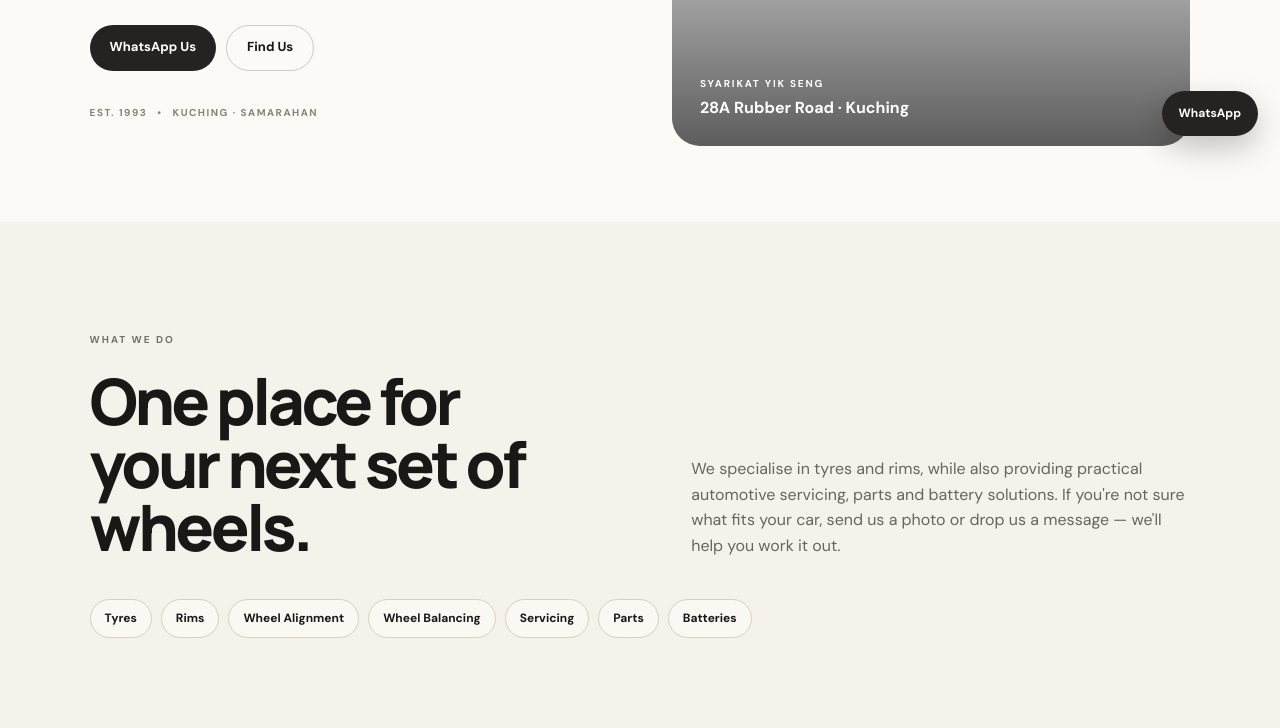
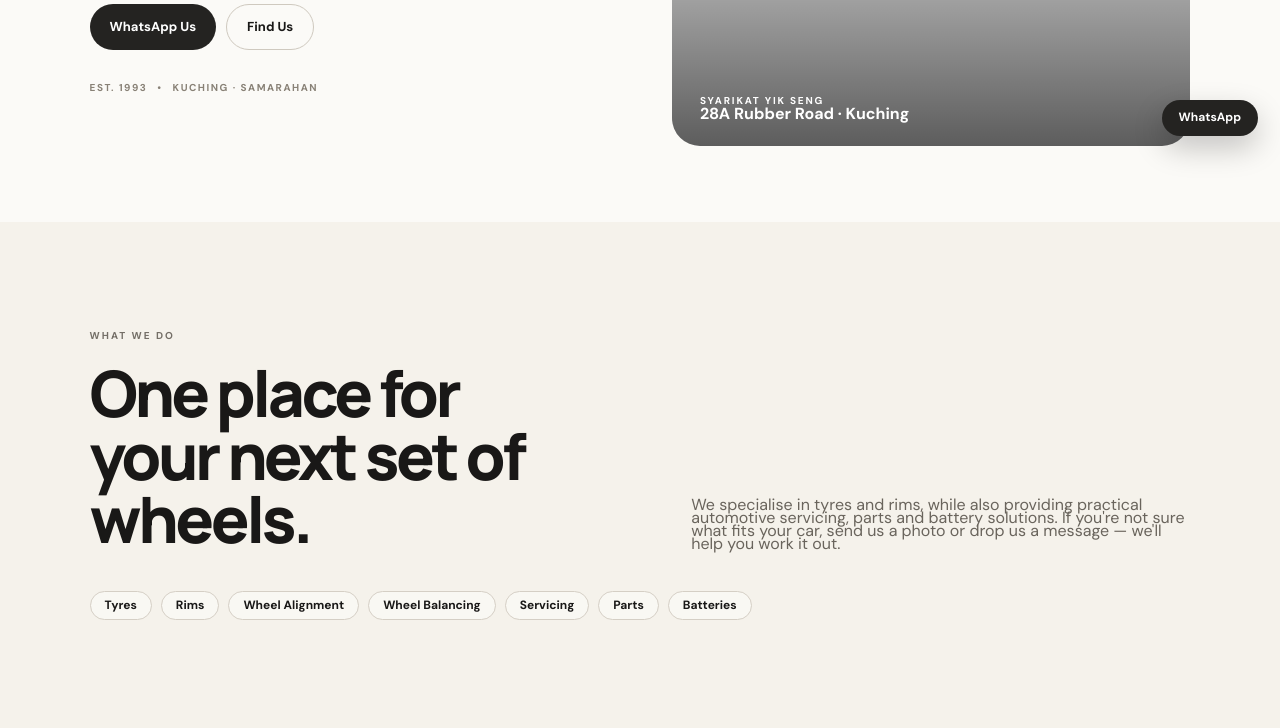
Before and after one commit to syktyikseng/Syarikat-Yik-Seng.v2, a plain HTML site: page index.html in a window 1280 px wide. Shown: the part 642-1370 px from the top of the page. Drawn offline with Linux system fonts and the light colour scheme.

Commit message:
Update style.css

```diff
--- a/style.css
+++ b/style.css
@@ -24,7 +24,7 @@ body {
   font-family: "DM Sans", Arial, sans-serif;
   color: var(--ink);
   background: var(--paper);
-  line-height: 1.6;
+  line-height: 0.8;
 }
 
 img {
```
